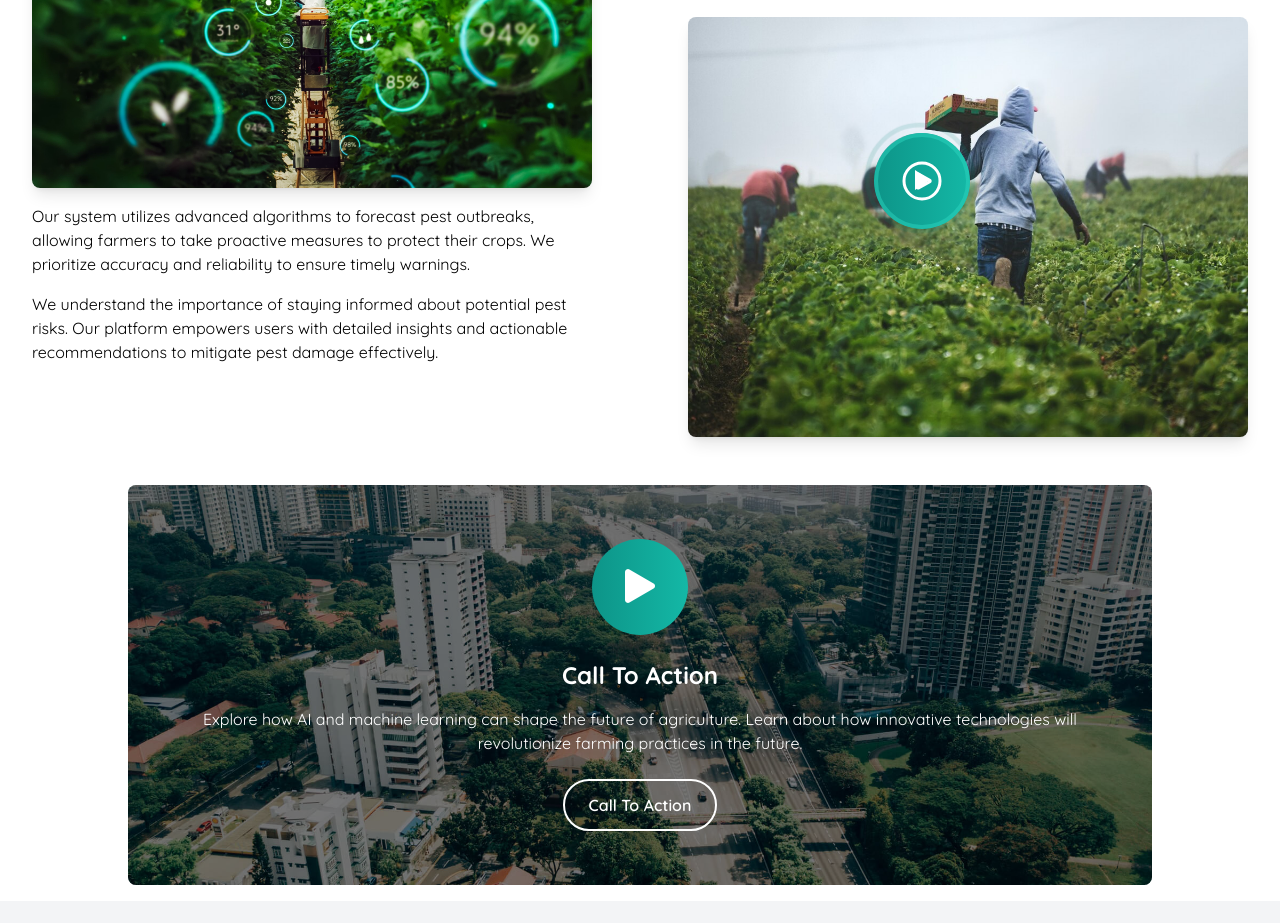
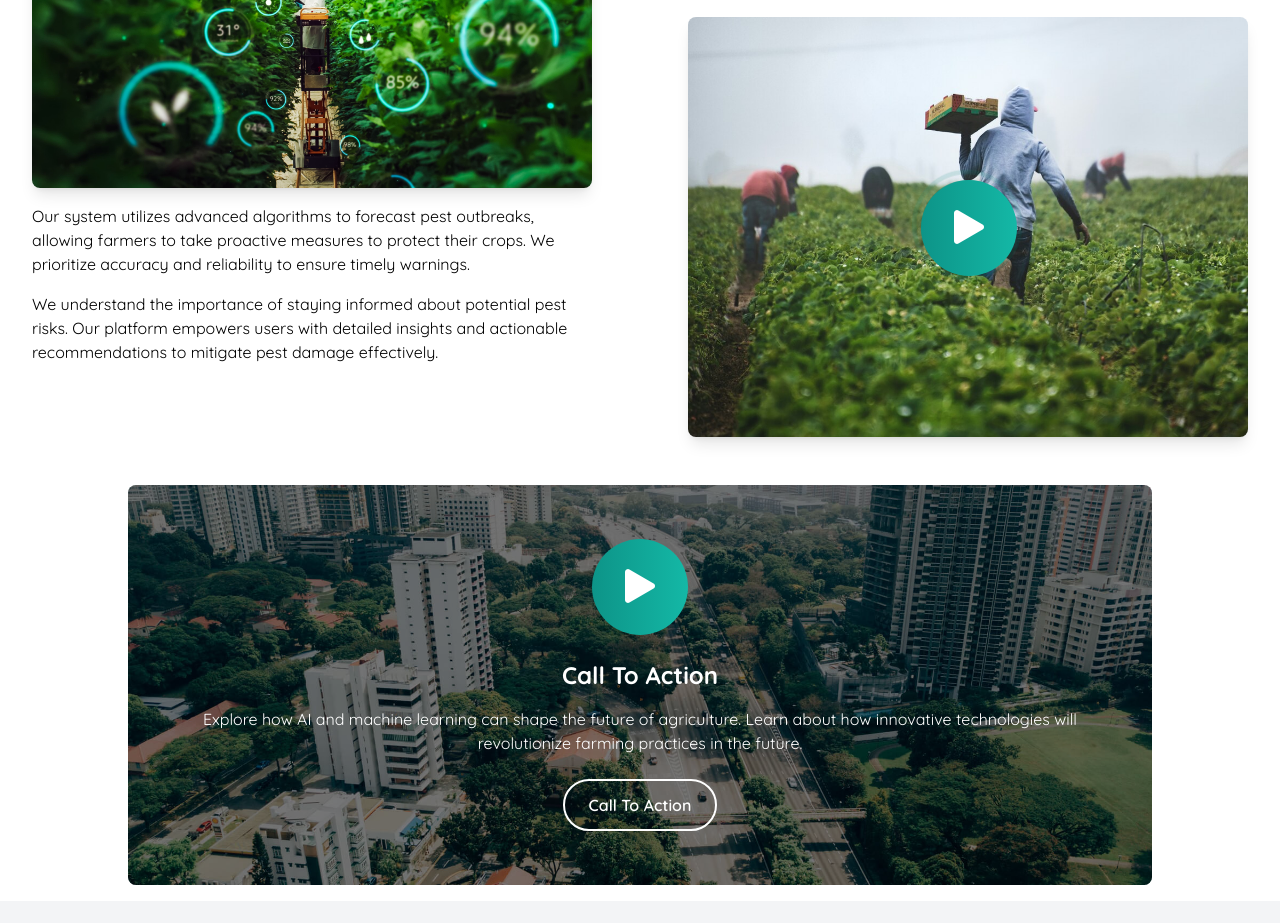
Before and after one commit to KilimoGuard/KilimoGuardFrontend, a Vue app: page / in a window 1280 px wide. Shown: the part 1240-2163 px from the top of the page. Built offline with nearby package versions, Linux system fonts and the light colour scheme.

Commit message:
adjusted action and about styling

```diff
--- a/src/components/AboutUs.vue
+++ b/src/components/AboutUs.vue
@@ -62,16 +62,11 @@
           <div class="relative mt-4">
             <img src="@/assets/img/farmer.jpeg" alt="Farmer" class="w-full h-auto rounded-lg shadow-lg">
             <a href="https://www.youtube.com/watch?v=TlzbjYAMMzA"
-               class="play-btn absolute inset-1/2 transform -translate-x-1/2 -translate-y-1/2 flex items-center justify-center">
+               class="play-btn absolute inset-0 flex items-center justify-center">
               <div
                   class="relative w-24 h-24 bg-gradient-to-r from-teal-600 to-teal-500 rounded-full flex items-center justify-center overflow-hidden">
-                <div class="absolute inset-0 animate-pulse border-4 border-teal-400 rounded-full"></div>
-                <svg xmlns="http://www.w3.org/2000/svg" fill="none" viewBox="0 0 24 24" stroke-width="1.5"
-                     stroke="white" class="w-12 h-12">
-                  <path stroke-linecap="round" stroke-linejoin="round" d="M21 12a9 9 0 1 1-18 0 9 9 0 0 1 18 0Z"/>
-                  <path stroke-linecap="round" stroke-linejoin="round"
-                        d="M15.91 11.672a.375.375 0 0 1 0 .656l-5.603 3.113a.375.375 0 0 1-.557-.328V8.887c0-.286.307-.466.557-.327l5.603 3.112Z"/>
-                </svg>
+                <div class="absolute inset-0 animate-pulse"></div>
+                <i class="bi bi-play-fill text-white text-6xl"></i>
               </div>
             </a>
           </div>
@@ -148,8 +143,7 @@ export default {
 }
 
 .play-btn:hover:after {
-  border-left: 15px solid #008374;
-  transform: scale(5);
+  border-left: 15px solid white;
 }
 
 @keyframes pulsate-btn {
--- a/src/components/ActionCall.vue
+++ b/src/components/ActionCall.vue
@@ -8,7 +8,8 @@
            :href="videoLink">
           <div class="w-full h-full bg-gradient-to-r from-teal-600 to-teal-500 rounded-full flex items-center
           justify-center relative overflow-hidden">
-            <div class="absolute inset-0 animate-pulse"></div>
+            <!-- Pulsating Animation -->
+            <div class="absolute inset-0 animate-pulsate"></div>
             <i class="bi bi-play-fill text-white text-6xl"></i>
           </div>
         </a>
@@ -42,5 +43,22 @@ export default {
 </script>
 
 <style scoped>
-/* Add additional styling if needed */
+@keyframes pulsate {
+  0% {
+    transform: scale(0.8);
+    opacity: 1;
+  }
+  50% {
+    transform: scale(1.1);
+    opacity: 0.7;
+  }
+  100% {
+    transform: scale(0.8);
+    opacity: 1;
+  }
+}
+
+.animate-pulsate {
+  animation: pulsate 2s infinite;
+}
 </style>
```
